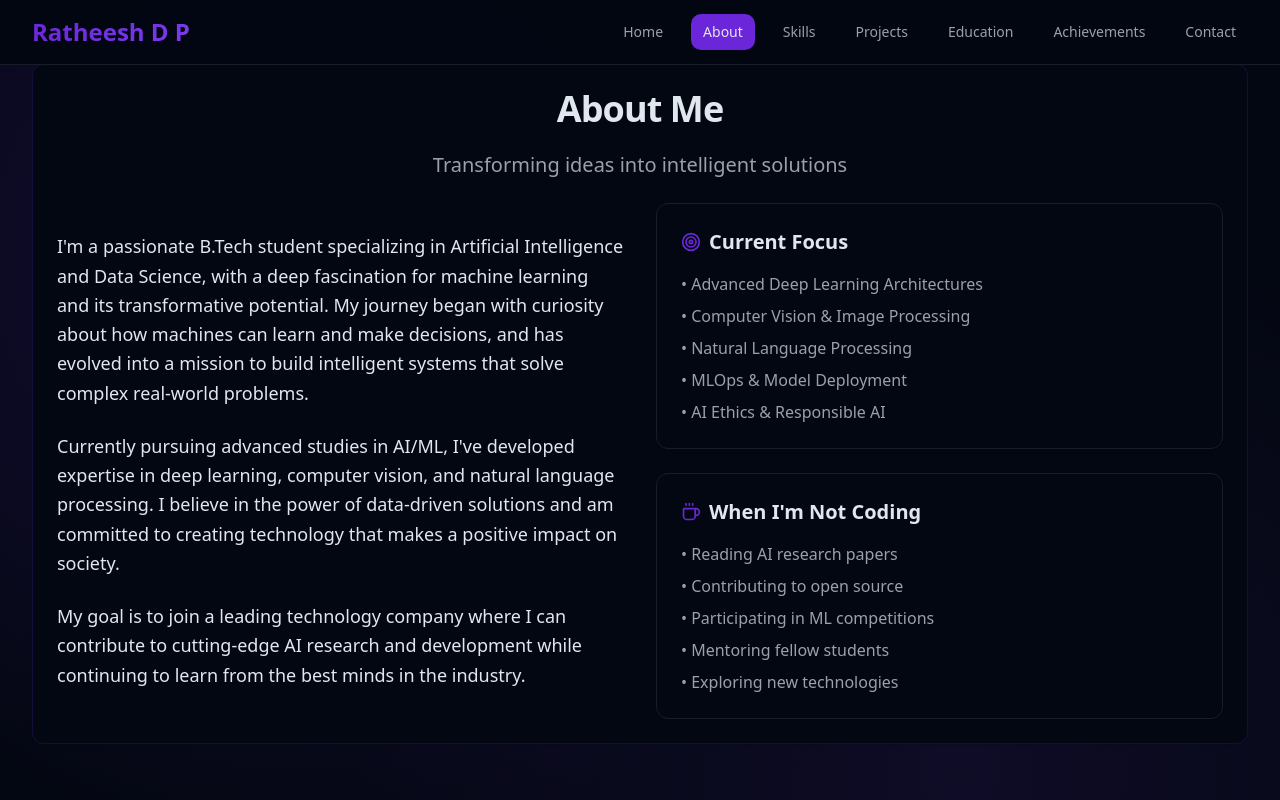
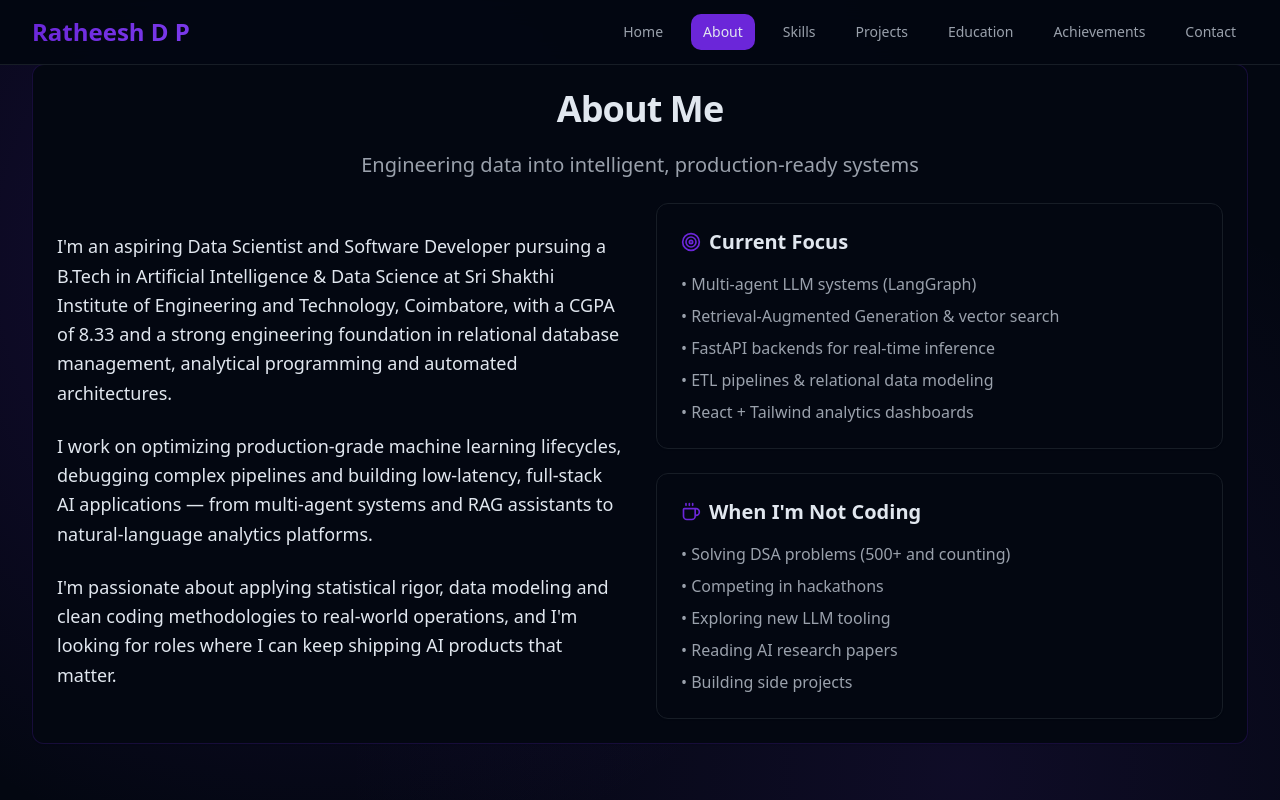
Before and after one commit to Ratheesh-DP/personal-web-navigator-builder, a React (Vite) app: page / in a window 1280 px wide. Both pictures are taken after a click on the button "About". Shown: the top 800 px of the page. Built offline with nearby package versions, Linux system fonts and the light colour scheme.

Commit message:
Changes
Co-authored-by: Ratheesh-DP <176048270+Ratheesh-DP@users.noreply.github.com>

```diff
--- a/src/pages/Index.tsx
+++ b/src/pages/Index.tsx
@@ -398,26 +398,27 @@ const Index = () => {
               <CardHeader className="text-center">
                 <CardTitle className="text-4xl mb-4">About Me</CardTitle>
                 <p className="text-xl text-muted-foreground">
-                  Transforming ideas into intelligent solutions
+                  Engineering data into intelligent, production-ready systems
                 </p>
               </CardHeader>
               <CardContent className="space-y-8">
                 <div className="grid md:grid-cols-2 gap-8 items-center">
                   <div className="space-y-6">
                     <p className="text-lg leading-relaxed">
-                      I'm a passionate B.Tech student specializing in Artificial Intelligence and Data Science,
-                      with a deep fascination for machine learning and its transformative potential. My journey
-                      began with curiosity about how machines can learn and make decisions, and has evolved into
-                      a mission to build intelligent systems that solve complex real-world problems.
+                      I'm an aspiring Data Scientist and Software Developer pursuing a B.Tech in Artificial
+                      Intelligence &amp; Data Science at Sri Shakthi Institute of Engineering and Technology,
+                      Coimbatore, with a CGPA of 8.33 and a strong engineering foundation in relational database
+                      management, analytical programming and automated architectures.
                     </p>
                     <p className="text-lg leading-relaxed">
-                      Currently pursuing advanced studies in AI/ML, I've developed expertise in deep learning,
-                      computer vision, and natural language processing. I believe in the power of data-driven
-                      solutions and am committed to creating technology that makes a positive impact on society.
+                      I work on optimizing production-grade machine learning lifecycles, debugging complex
+                      pipelines and building low-latency, full-stack AI applications — from multi-agent systems
+                      and RAG assistants to natural-language analytics platforms.
                     </p>
                     <p className="text-lg leading-relaxed">
-                      My goal is to join a leading technology company where I can contribute to cutting-edge AI
-                      research and development while continuing to learn from the best minds in the industry.
+                      I'm passionate about applying statistical rigor, data modeling and clean coding
+                      methodologies to real-world operations, and I'm looking for roles where I can keep
+                      shipping AI products that matter.
                     </p>
                   </div>
 
@@ -429,11 +430,11 @@ const Index = () => {
                           Current Focus
                         </h3>
                         <ul className="space-y-2 text-muted-foreground">
-                          <li>• Advanced Deep Learning Architectures</li>
-                          <li>• Computer Vision & Image Processing</li>
-                          <li>• Natural Language Processing</li>
-                          <li>• MLOps & Model Deployment</li>
-                          <li>• AI Ethics & Responsible AI</li>
+                          <li>• Multi-agent LLM systems (LangGraph)</li>
+                          <li>• Retrieval-Augmented Generation &amp; vector search</li>
+                          <li>• FastAPI backends for real-time inference</li>
+                          <li>• ETL pipelines &amp; relational data modeling</li>
+                          <li>• React + Tailwind analytics dashboards</li>
                         </ul>
                       </CardContent>
                     </Card>
@@ -445,11 +446,11 @@ const Index = () => {
                           When I'm Not Coding
                         </h3>
                         <ul className="space-y-2 text-muted-foreground">
+                          <li>• Solving DSA problems (500+ and counting)</li>
+                          <li>• Competing in hackathons</li>
+                          <li>• Exploring new LLM tooling</li>
                           <li>• Reading AI research papers</li>
-                          <li>• Contributing to open source</li>
-                          <li>• Participating in ML competitions</li>
-                          <li>• Mentoring fellow students</li>
-                          <li>• Exploring new technologies</li>
+                          <li>• Building side projects</li>
                         </ul>
                       </CardContent>
                     </Card>
```
